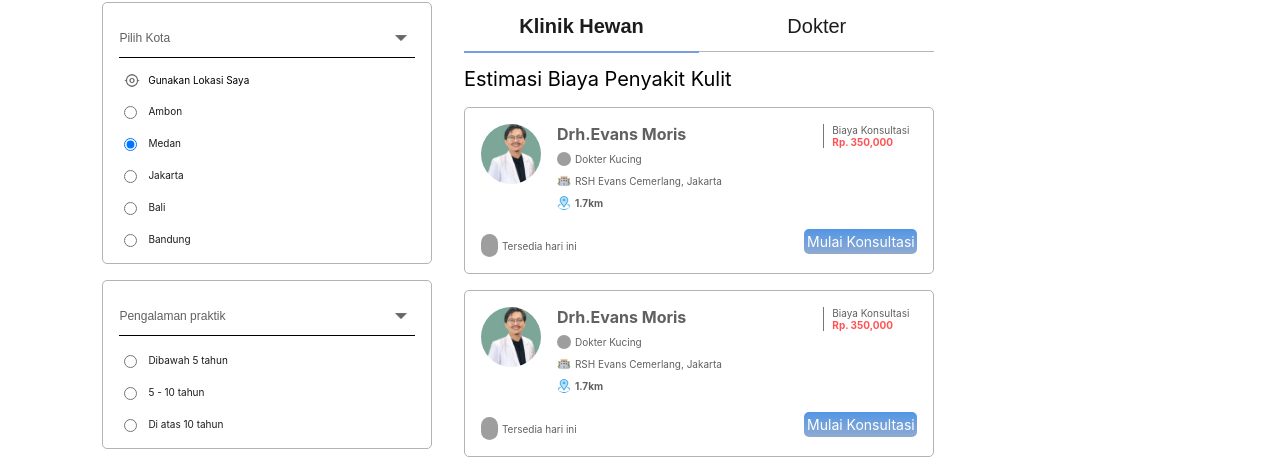
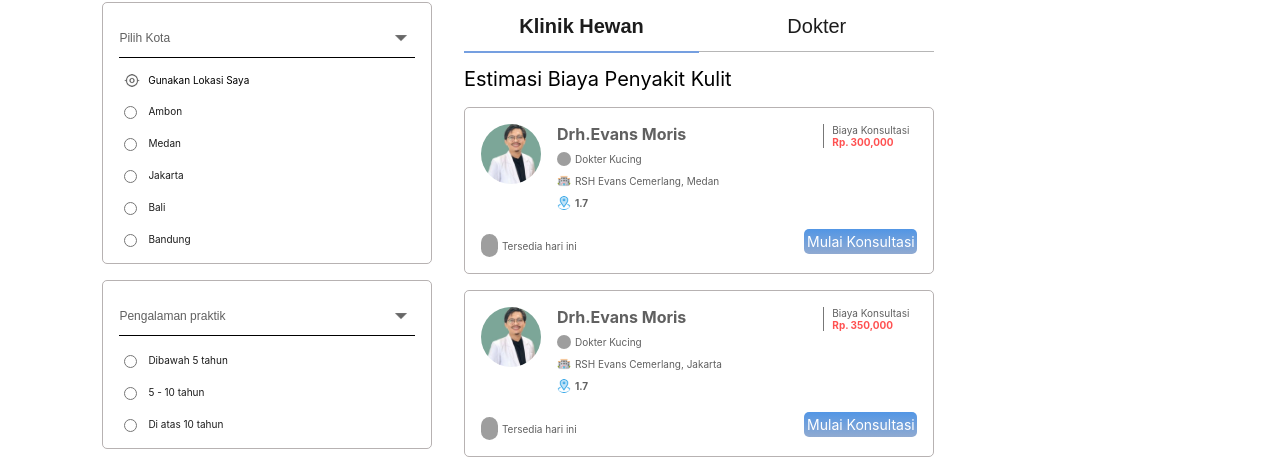
Before and after one commit to slivatech/SlivaDoc, a React (Create React App) app: page / in a window 1280 px wide. Shown: the part 314-777 px from the top of the page. Built offline with nearby package versions, Linux system fonts and the light colour scheme; grey boxes are pictures that could not be loaded.

Commit message:
filter by city and experience

```diff
--- a/package.json
+++ b/package.json
@@ -3,6 +3,7 @@
   "version": "0.1.0",
   "private": true,
   "dependencies": {
+    "@reduxjs/toolkit": "^1.9.5",
     "@tanstack/react-table": "^8.7.6",
     "@testing-library/jest-dom": "^5.16.5",
     "@testing-library/react": "^13.4.0",
@@ -23,6 +24,7 @@
     "react-dnd-html5-backend": "^16.0.1",
     "react-dom": "^18.2.0",
     "react-i18next": "^12.2.0",
+    "react-redux": "^8.0.5",
     "react-responsive-carousel": "^3.2.23",
     "react-router-dom": "^6.9.0",
     "react-scripts": "5.0.1",
--- a/src/App.tsx
+++ b/src/App.tsx
@@ -11,6 +11,8 @@ import TablePage from "./pages/Example/TablePage";
 import CustomerListPage from "./pages/CustomerList/CustomerListPage";
 import BookingDoctorPage from "./pages/BookingDoctor/BookingDoctorPage";
 import BookingPetHospitalPage from "./pages/BookingPetHospital/BookingPetHospitalPage";
+import store from "./store/store";
+import { Provider } from "react-redux";
 
 const App = () => {
   const [dimension, setDimension] = React.useState({
@@ -34,8 +36,9 @@ const App = () => {
   }, []);
 
   return (
-    <ThemeProvider theme={defaultTheme}>
-      {/* <GlobalCss />
+    <Provider store={store}>
+      <ThemeProvider theme={defaultTheme}>
+        {/* <GlobalCss />
       <Auth />
       <HomePage width={dimension.width} />
       <Artikel />
@@ -43,9 +46,10 @@ const App = () => {
       <DetailKlinik />
       <CustomerListPage />
       <TablePage /> */}
-      {/* <BookingDoctorPage /> */}
-      <BookingPetHospitalPage />
-    </ThemeProvider>
+        {/* <BookingDoctorPage /> */}
+        <BookingPetHospitalPage />
+      </ThemeProvider>
+    </Provider>
   );
 };
 
--- /dev/null
+++ b/src/Hooks/useBookingDoctors.tsx
@@ -0,0 +1,72 @@
+import { useDispatch, useSelector } from "react-redux";
+import {
+  selectCity,
+  selectDoctor,
+  selectYearsOfExperience,
+  setCity,
+  setYearsOfExperienceRange,
+  filterDoctors,
+} from "../features/filterSlices/filterSlice";
+import { doctors } from "../components/BookingComponents/fakeData";
+export const useBookingDoctors = () => {
+  const dispatch = useDispatch();
+  const city = useSelector(selectCity);
+  const yearsOfExperience = useSelector(selectYearsOfExperience);
+
+  const handleCityChange = (city: string) => {
+    console.log(city);
+    dispatch(setCity(city));
+    const filteredPeople = filterPeopleByCityAndYearsOfExperience(
+      doctors,
+      city,
+      yearsOfExperience
+    );
+    dispatch(filterDoctors(filteredPeople));
+  };
+
+  const handleYearsOfExperienceChange = (range: string) => {
+    console.log(yearsOfExperience);
+    dispatch(setYearsOfExperienceRange(range));
+    const filteredPeople = filterPeopleByCityAndYearsOfExperience(
+      doctors,
+      city,
+      range
+    );
+    dispatch(filterDoctors(filteredPeople));
+  };
+
+  const filterPeopleByCityAndYearsOfExperience = (
+    doctors: Doctor[],
+    city: string,
+    yearsOfExperienceRange: string
+  ): Doctor[] => {
+    if (city === "" && yearsOfExperience === "") {
+      return doctors;
+    } else {
+      return doctors.filter((doctor) => {
+        const { yearsOfExperience, location: doctorCity } = doctor;
+        if (yearsOfExperienceRange === "Dibawah 5 tahun") {
+          return (
+            doctorCity.toLowerCase().includes(city.toLowerCase()) &&
+            yearsOfExperience < 5
+          );
+        } else if (yearsOfExperienceRange === "5 - 10 tahun") {
+          return (
+            doctorCity.toLowerCase().includes(city.toLowerCase()) &&
+            yearsOfExperience >= 5 &&
+            yearsOfExperience <= 10
+          );
+        } else if (yearsOfExperienceRange === "Di atas 10 tahun") {
+          return (
+            doctorCity.toLowerCase().includes(city.toLowerCase()) &&
+            yearsOfExperience > 10
+          );
+        } else {
+          return doctorCity.toLowerCase().includes(city.toLowerCase());
+        }
+      });
+    }
+  };
+
+  return { handleCityChange, handleYearsOfExperienceChange };
+};
--- a/src/components/BookingComponents/DoctorResultsList.tsx
+++ b/src/components/BookingComponents/DoctorResultsList.tsx
@@ -1,24 +1,15 @@
 import { doctors } from "./fakeData";
 import { DoctorResultStyle } from "./BookingStyle";
 import BaseButton from "../Common/Buttons/BaseButton";
+import { useAppSelector } from "../../store/hooks";
 
-type DoctorProps = {
-  imageSrc: string;
-  name: string;
-  role: string;
-  venue: string;
-  distance: string;
-  isAvailable: boolean;
-  reviewPercentage: number;
-  reviewsCount: number;
-  price: number;
-};
+
 
 const DoctorResult = ({
   doctor,
   isDoctorTab,
 }: {
-  doctor: DoctorProps;
+  doctor: Doctor;
   isDoctorTab: boolean;
 }) => {
   return (
@@ -89,12 +80,14 @@ const DoctorResult = ({
 };
 
 const DoctorResultsList = ({ isDoctorTab }: { isDoctorTab: boolean }) => {
+  const { doctors, city,yearsOfExperienceRange } = useAppSelector(state => state.filter);
+  console.log(city === "")
   return (
     <div style={{ display: "flex", flexDirection: "column", gap: "1rem",marginTop:"1rem" }}>
       {doctors.map((doctor, i) => (
         <DoctorResult
           key={i}
-          doctor={doctor as typeof doctor}
+          doctor={doctor as Doctor}
           isDoctorTab={isDoctorTab}
         />
       ))}
--- a/src/components/BookingComponents/SidebarBooking.tsx
+++ b/src/components/BookingComponents/SidebarBooking.tsx
@@ -6,19 +6,24 @@ import RadioButton from "../Common/Buttons/RadioButton";
 import { PriceInput, SearchWrapper } from "./BookingStyle";
 import MultiRangeSlider from "../Common/MultiRangeSlider/MultiRangeSlider";
 import useMediaQuery from "../../hooks/useMediaQuery";
-import BaseButton from "../Common/Buttons/BaseButton";
+import { useBookingDoctors } from "../../hooks/useBookingDoctors";
+import { useAppSelector } from "../../store/hooks";
 
 const SidebarBooking = () => {
   const [minPrice, setMinPrice] = useState(0);
   const [maxPrice, setMaxPrice] = useState(90000);
-  const [city, setCity] = useState<string>("Medan");
-  const [experience, setExperience] = useState<string>("");
-  const handleCityChange = (e: React.ChangeEvent<HTMLInputElement>) => {
-    setCity(e.target.value);
-  };
-  const handleExpChange = (e: React.ChangeEvent<HTMLInputElement>) => {
-    setExperience(e.target.value);
-  };
+  // const [city, setCity] = useState<string>("Medan");
+  // const [experience, setExperience] = useState<string>("");
+  // const handleCityChange = (e: React.ChangeEvent<HTMLInputElement>) => {
+  //   setCity(e.target.value);
+  // };
+  // const handleExpChange = (e: React.ChangeEvent<HTMLInputElement>) => {
+  //   setExperience(e.target.value);
+  // };
+
+  const city = useAppSelector(state=>state.filter.city);
+  const experience = useAppSelector(state=>state.filter.yearsOfExperienceRange);
+  const { handleCityChange,handleYearsOfExperienceChange } = useBookingDoctors();
   const tablet = useMediaQuery("(min-width:1024px)");
 
   return (
@@ -86,7 +91,7 @@ const SidebarBooking = () => {
                 key={i}
                 value={radio}
                 checked={city === radio}
-                handleChange={handleCityChange}
+                handleChange={()=>handleCityChange(radio)}
               />
             ))}
           </CategoryBox>
@@ -106,7 +111,7 @@ const SidebarBooking = () => {
                 key={i}
                 value={radio}
                 checked={radio === experience}
-                handleChange={handleExpChange}
+                handleChange={()=>handleYearsOfExperienceChange(radio)}
               />
             ))}
           </CategoryBox>
--- a/src/components/BookingComponents/fakeData.ts
+++ b/src/components/BookingComponents/fakeData.ts
@@ -13,16 +13,16 @@ export const yearsOfExperience = [
     "Di atas 10 tahun"
 ]
 
-export const doctors = [{
+export const doctors:Doctor[] = [{
     imageSrc:"/assets/doc.png",
     name:"Drh.Evans Moris",
     role:"Dokter Kucing",
-    venue:"RSH Evans Cemerlang, Jakarta",
-    distance:"1.7km",
+    venue:"RSH Evans Cemerlang, Medan",
+    distance:1.7,
     isAvailable:true,
     reviewPercentage:100,
     reviewsCount:20,
-    price:350000,
+    price:300000,
     location:"Medan",
     yearsOfExperience:4
 },{
@@ -30,7 +30,7 @@ export const doctors = [{
     name:"Drh.Evans Moris",
     role:"Dokter Kucing",
     venue:"RSH Evans Cemerlang, Jakarta",
-    distance:"1.7km",
+    distance:1.7,
     isAvailable:true,
     reviewPercentage:100,
     reviewsCount:20,
@@ -39,28 +39,52 @@ export const doctors = [{
     yearsOfExperience:5
 },{
     imageSrc:"/assets/doc.png",
-    name:"Drh.Evans Moris",
+    name:"Drh. Jackson Wang",
     role:"Dokter Kucing",
-    venue:"RSH Evans Cemerlang, Jakarta",
-    distance:"1.7km",
+    venue:"RSH Evans Cemerlang, Bandung",
+    distance:1.7,
     isAvailable:true,
     reviewPercentage:100,
     reviewsCount:20,
-    price:350000,
+    price:200000,
     location:"Bandung",
     yearsOfExperience:11
 },{
     imageSrc:"/assets/doc.png",
     name:"Drh.Evans Moris",
     role:"Dokter Kucing",
+    venue:"RSH Evans Cemerlang, Ambon",
+    distance:1.7,
+    isAvailable:true,
+    reviewPercentage:100,
+    reviewsCount:20,
+    price:250000,
+    location:"Ambon",
+    yearsOfExperience:8
+},{
+    imageSrc:"/assets/doc.png",
+    name:"Drh.Evans Moris",
+    role:"Dokter Kucing",
     venue:"RSH Evans Cemerlang, Jakarta",
-    distance:"1.7km",
+    distance:1.7,
     isAvailable:true,
     reviewPercentage:100,
     reviewsCount:20,
     price:350000,
-    location:"Ambon",
-    yearsOfExperience:8
+    location:"Jakarta",
+    yearsOfExperience:7
+},{
+    imageSrc:"/assets/doc.png",
+    name:"Drh.Evans Moris",
+    role:"Dokter Kucing",
+    venue:"RSH Evans Cemerlang, Jakarta",
+    distance:1.7,
+    isAvailable:true,
+    reviewPercentage:100,
+    reviewsCount:20,
+    price:350000,
+    location:"Jakarta",
+    yearsOfExperience:9
 }];
 
 export const petHospitals = [{
--- a/src/components/Common/Buttons/RadioButton.tsx
+++ b/src/components/Common/Buttons/RadioButton.tsx
@@ -12,7 +12,7 @@ interface RadioProps {
   value:string;
   label:string;
   checked?:boolean;
-  handleChange?:(e:React.ChangeEvent<HTMLInputElement>) => void
+  handleChange?:() => void
 }
 
 const RadioButton:React.FC<RadioProps> = ({ value,label,handleChange,checked }) => {
--- /dev/null
+++ b/src/features/filterSlices/filterSlice.ts
@@ -0,0 +1,43 @@
+import { createSlice,PayloadAction } from "@reduxjs/toolkit";
+import { RootState } from '../../store/store';
+import { doctors } from "../../components/BookingComponents/fakeData";
+
+
+
+interface FilterState {
+    city: string;
+    yearsOfExperienceRange:string;
+    doctors:Doctor[]
+  }
+
+
+
+const initialState:FilterState = {
+  city: "",
+  yearsOfExperienceRange: '',
+  doctors:doctors
+};
+
+export const filterSlice = createSlice({
+  name: "filter",
+  initialState,
+  reducers:{
+    setCity(state,action:PayloadAction<string>) {
+        state.city = action.payload
+    },
+    setYearsOfExperienceRange(state, action: PayloadAction<string>) {
+      state.yearsOfExperienceRange = action.payload;
+    },
+    filterDoctors(state, action: PayloadAction<Doctor[]>) {
+      state.doctors = action.payload;
+    },
+  }
+});
+
+export const { setCity, setYearsOfExperienceRange, filterDoctors } = filterSlice.actions;
+
+export const selectCity = (state: RootState) => state.filter.city;
+export const selectYearsOfExperience = (state: RootState) => state.filter.yearsOfExperienceRange;
+export const selectDoctor = (state: RootState) => state.filter.doctors;
+
+export default filterSlice.reducer;
--- /dev/null
+++ b/src/store/hooks.ts
@@ -0,0 +1,4 @@
+import { TypedUseSelectorHook, useSelector } from 'react-redux';
+import { RootState } from './store';
+
+export const useAppSelector: TypedUseSelectorHook<RootState> = useSelector;
--- /dev/null
+++ b/src/store/store.ts
@@ -0,0 +1,14 @@
+import { configureStore } from '@reduxjs/toolkit';
+import filterReducer from '../features/filterSlices/filterSlice';
+
+const store = configureStore({
+  reducer: {
+    filter: filterReducer,
+  },
+});
+
+export type RootState = ReturnType<typeof store.getState>;
+
+export type AppDispatch = typeof store.dispatch;
+
+export default store;
```
Also changed, not shown: src/types/typings.d.ts (added, +13 -0 lines), 1 other file (tests, documents, lock files or other folders).
